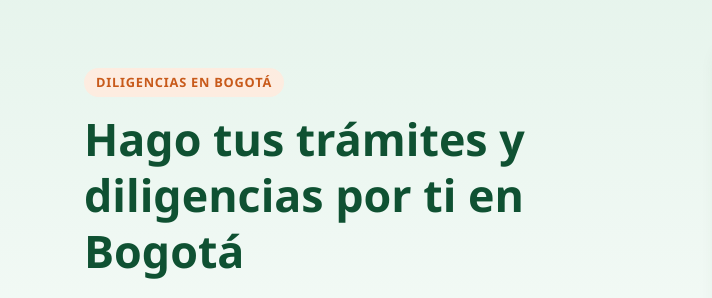
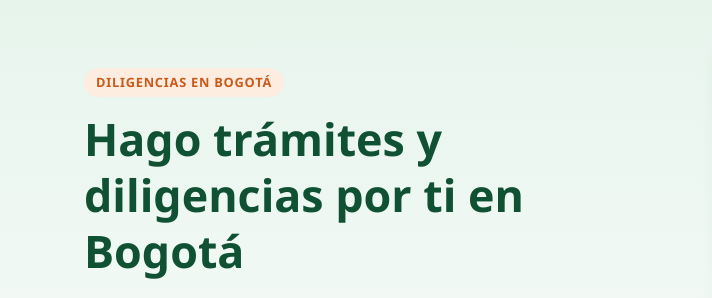
Before and after one commit to soficalleprieto/hago-tu-diligencia, a plain HTML site: page index.html in a window 1280 px wide. Shown: the part 133-431 px from the top of the page, 0-712 px from the left. Drawn offline with Linux system fonts and the light colour scheme.

Commit message:
Quita 'tus' del H1 de la home
'Hago trámites y diligencias por ti en Bogotá'.

Co-Authored-By: Claude Sonnet 5 <noreply@anthropic.com>

```diff
--- a/index.html
+++ b/index.html
@@ -59,7 +59,7 @@
   <div class="wrap hero-grid">
     <div>
       <span class="eyebrow">Diligencias en Bogotá</span>
-      <h1>Hago tus trámites y diligencias por ti en Bogotá</h1>
+      <h1>Hago trámites y diligencias por ti en Bogotá</h1>
       <p class="lead">Deja de gastar tiempo en filas, vueltas y gestiones. Me encargo de trámites EPS, papeleo, compras, cuidado del hogar y mascotas, limpieza y otras diligencias que necesites. Tú me cuentas qué hace falta y yo me ocupo del resto.</p>
       <div class="hero-ctas">
         <a href="https://wa.me/573132489177?text=Hola%2C%20necesito%20ayuda%20con%20una%20diligencia" class="btn-wsp">Escríbeme por WhatsApp</a>
```
